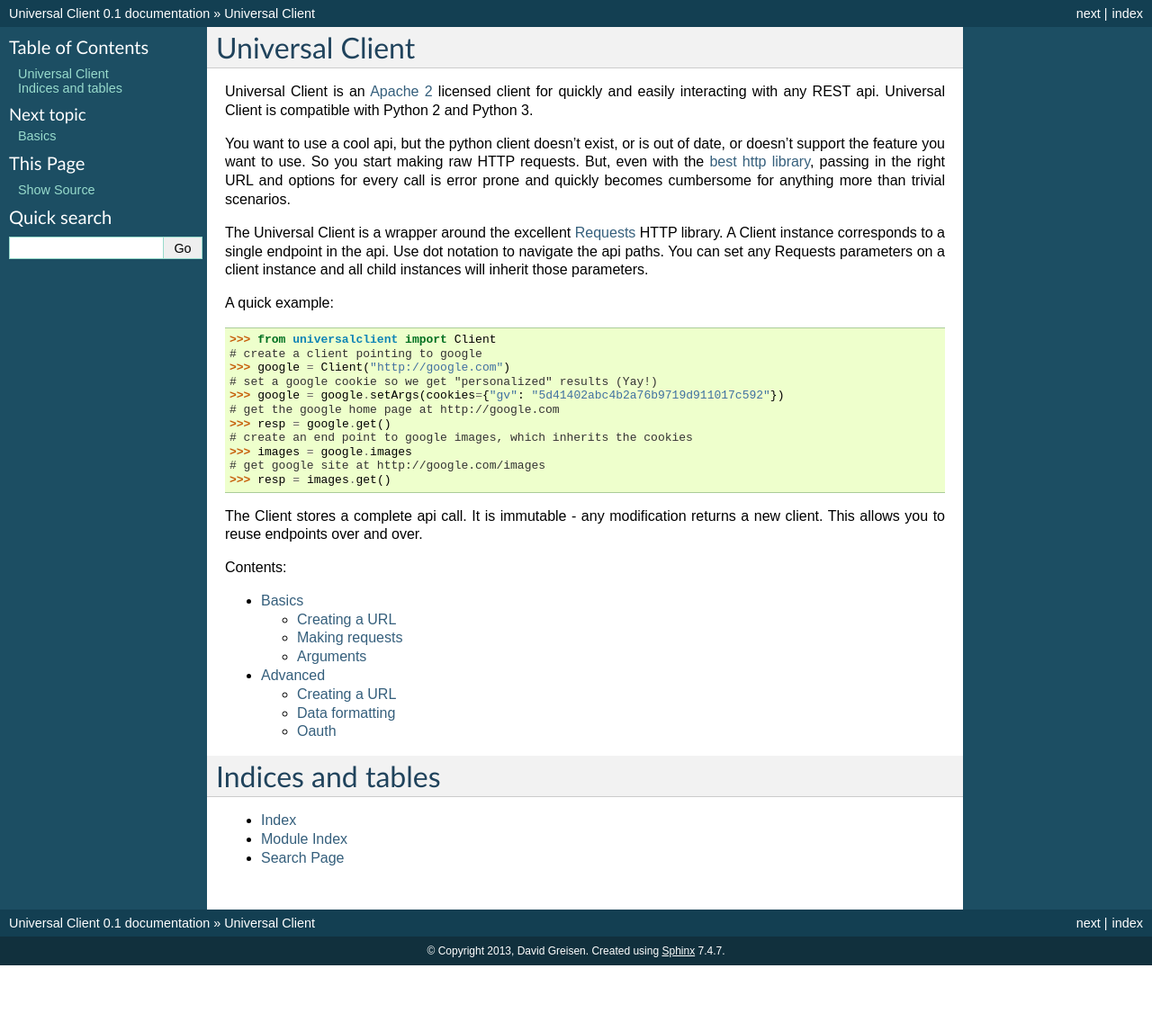
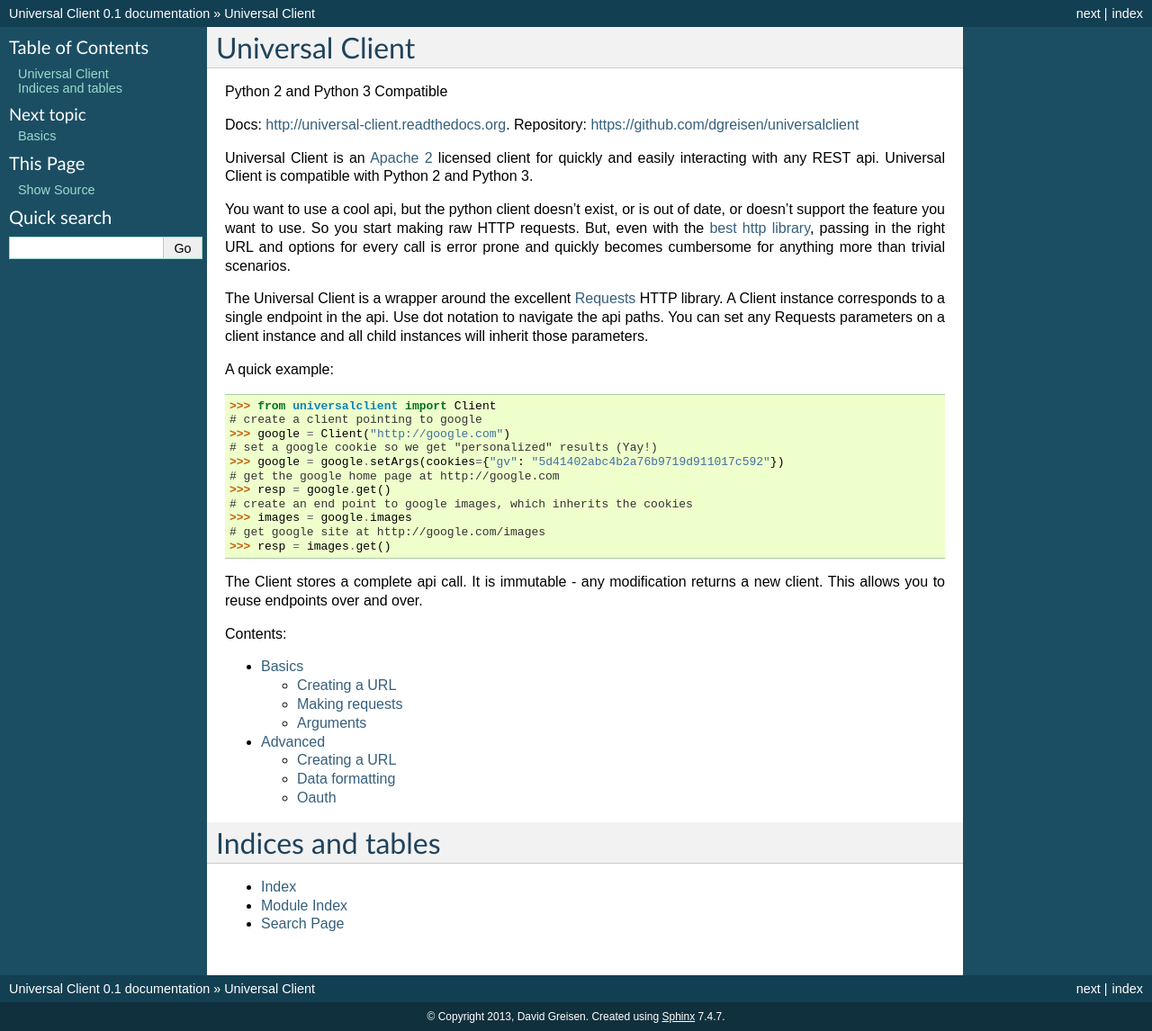
Before and after one commit to dgreisen/universalclient, a Sphinx documentation site: the page built from docs/index.rst, in a window 1280 px wide. Shown: the whole page at 90% size. Built offline with Sphinx 7.4.7, drawn with Linux system fonts in a browser that asks for light colours; before the commit the page ends 1073 px from its top, so only the background shows below that.

Commit message:
added python 2/3 compatibility info

```diff
--- a/README.txt
+++ b/README.txt
@@ -2,7 +2,8 @@ Universal Client
 ================
 Python 2 and Python 3 Compatible
 
-Full docs a http://universal-client.readthedocs.org.
+Docs: http://universal-client.readthedocs.org.
+Repository: https://github.com/dgreisen/universalclient
 
 Universal Client is an `Apache 2 <http://www.apache.org/licenses/LICENSE-2.0.html>`_ licensed client for quickly and easily interacting with any REST api.
 
--- a/docs/index.rst
+++ b/docs/index.rst
@@ -1,5 +1,9 @@
 Universal Client
 ================
+Python 2 and Python 3 Compatible
+
+Docs: http://universal-client.readthedocs.org.
+Repository: https://github.com/dgreisen/universalclient
 
 Universal Client is an `Apache 2 <http://www.apache.org/licenses/LICENSE-2.0.html>`_ licensed client for quickly and easily interacting with any REST api.
 Universal Client is compatible with Python 2 and Python 3.
--- a/setup.py
+++ b/setup.py
@@ -14,4 +14,8 @@ setup(
         "requests>=2.0.0",
         "rauth>=0.6.2",
     ],
+    classifiers=['Programming Language :: Python',
+                 'Programming Language :: Python :: 2',
+                 'Programming Language :: Python :: 3',
+    ],
 )
```
Also changed, not shown: 1 other file.
